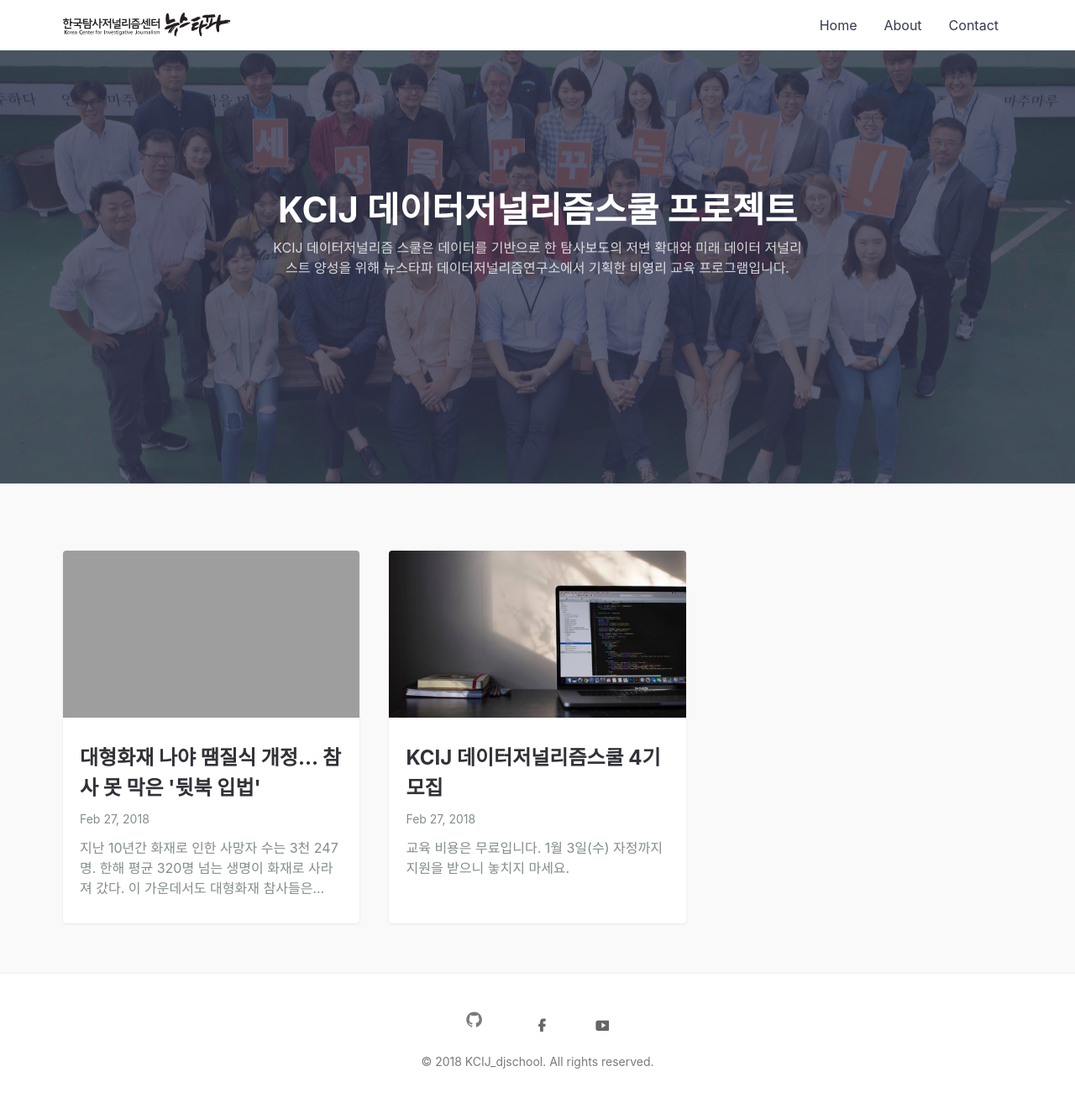
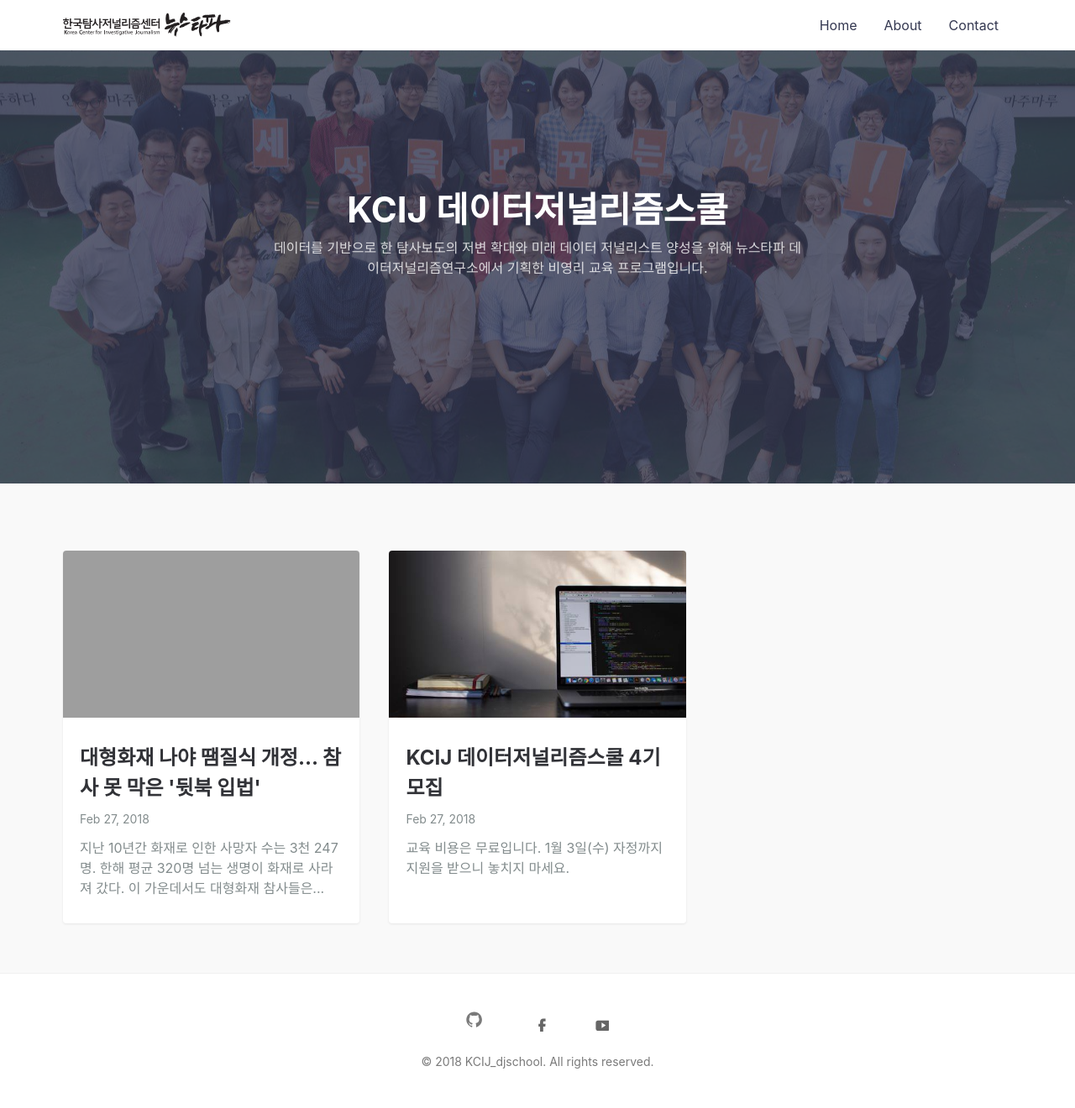
Before and after one commit to djschool/djschool.github.io, a Jekyll site: the page built from index.md, in a window 1280 px wide. Shown: the whole page at 84% size. Built offline with Jekyll 4.4.1, drawn with Linux system fonts in a browser that asks for light colours.

Commit message:
메인페이지 소개글 길이 단축

```diff
--- a/_layouts/default.html
+++ b/_layouts/default.html
@@ -20,8 +20,8 @@ layout: compress
 
     <div class="hero lazyload" data-bg="{{site.url}}/assets/img/calendar.jpg">
       <div class="hero__wrap">
-        <h1 class="hero__title">KCIJ 데이터저널리즘스쿨 프로젝트</h1>
-        <p class="hero__meta">KCIJ 데이터저널리즘 스쿨은 데이터를 기반으로 한 탐사보도의 저변 확대와 미래 데이터 저널리스트 양성을 위해 뉴스타파 데이터저널리즘연구소에서 기획한 비영리 교육 프로그램입니다.</p>
+        <h1 class="hero__title">KCIJ 데이터저널리즘스쿨</h1>
+        <p class="hero__meta">데이터를 기반으로 한 탐사보도의 저변 확대와 미래 데이터 저널리스트 양성을 위해 뉴스타파 데이터저널리즘연구소에서 기획한 비영리 교육 프로그램입니다.</p>
       </div>
     </div>
 
```
